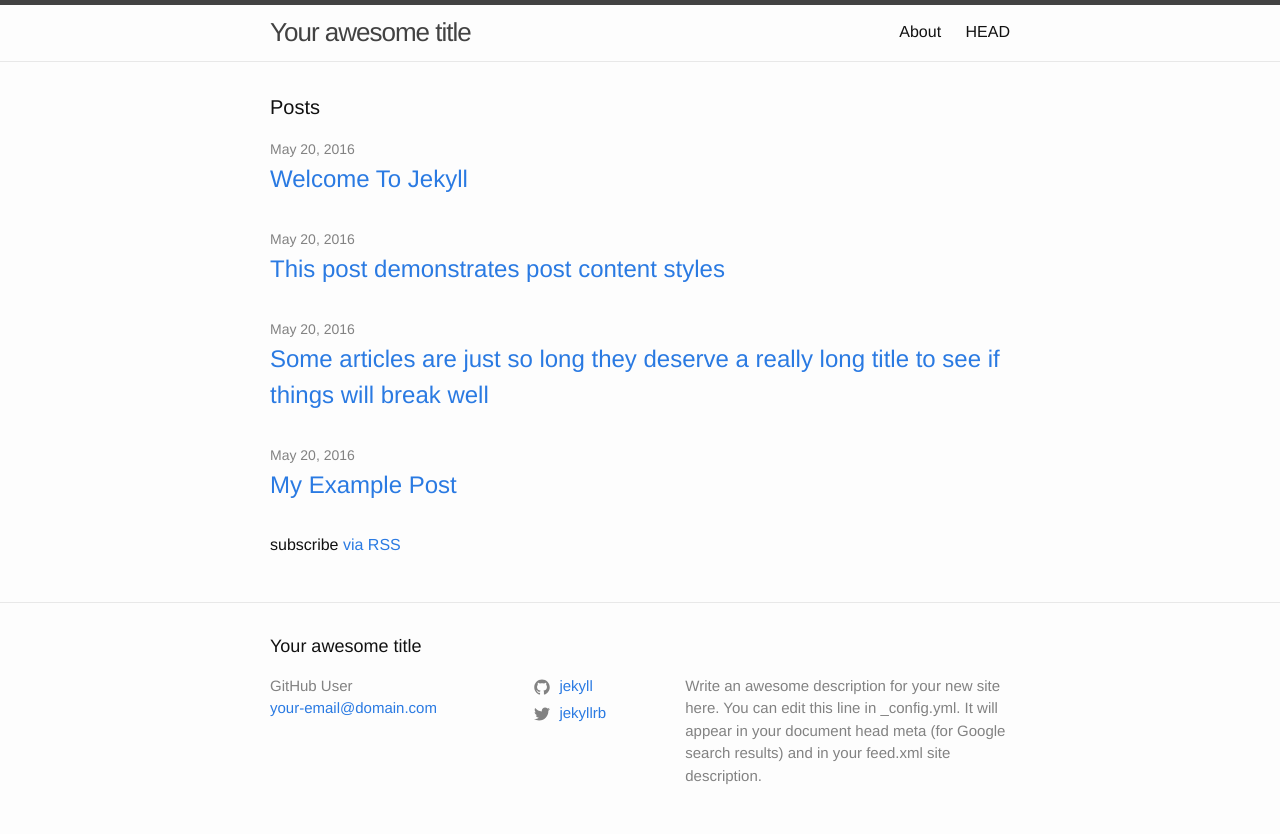
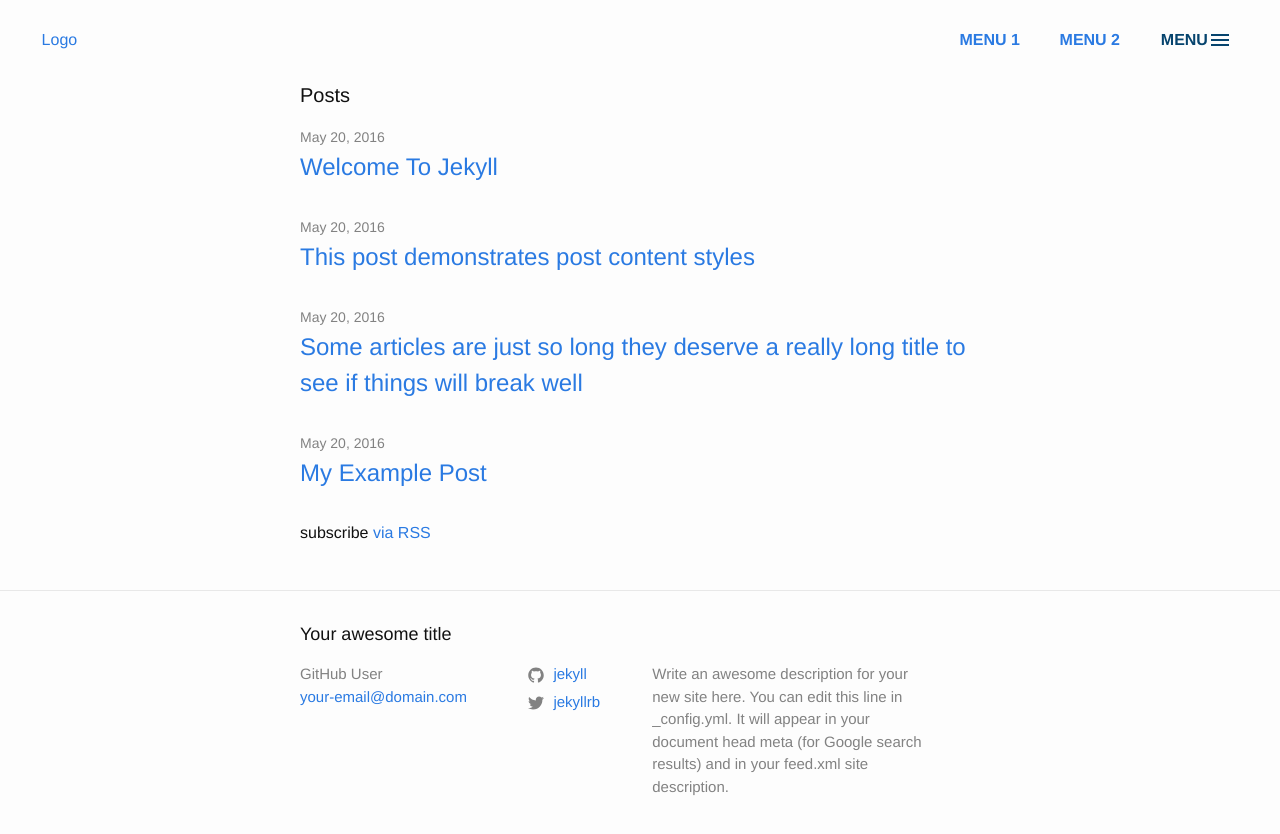
Before and after one commit to centros4520/t-2021, a Jekyll site: the page built from index.md, in a window 1280 px wide. Shown: the top 834 px of the page. Built offline with Jekyll 4.4.1, drawn with Linux system fonts in a browser that asks for light colours; nearby versions of some CDN libraries.

Commit message:
Add Header Full Screen Navigation

```diff
--- a/_includes/head.html
+++ b/_includes/head.html
@@ -9,7 +9,7 @@
   <link rel="stylesheet" href="{{ "/assets/main.css" | relative_url }}">
   <link rel="canonical" href="{{ page.url | replace:'index.html','' | absolute_url }}">
   <link rel="alternate" type="application/rss+xml" title="{{ site.title | escape }}" href="{{ "/feed.xml" | relative_url }}">
-
+  <script src="https://cdnjs.cloudflare.com/ajax/libs/jquery/2.1.3/jquery.js" integrity="sha256-goy7ystDD5xbXSf+kwL4eV6zOPJCEBD1FBiCElIm+U8=" crossorigin="anonymous"></script>
   {% if jekyll.environment == 'production' and site.google_analytics %}
   {% include google-analytics.html %}
   {% endif %}
--- /dev/null
+++ b/_includes/header-fullscreen.html
@@ -0,0 +1,82 @@
+<!-- https://codyhouse.co/demo/full-screen-pop-out-navigation/index.html -->
+<header class="cd-header">
+		<div class="cd-logo"><a href="/">Logo</a></div>
+
+		<nav>
+			<ul class="cd-secondary-nav">
+				<li><a href="/about/">Menu 1</a></li>
+				<li><a href="/about/">Menu 2</a></li>
+			</ul>
+		</nav> <!-- cd-nav -->
+
+		<a class="cd-primary-nav-trigger" href="#">
+			<span class="cd-menu-text">Menu</span><span class="cd-menu-icon"></span>
+		</a> <!-- cd-primary-nav-trigger -->
+	</header>
+
+	<nav>
+		<ul class="cd-primary-nav">
+			<li class="cd-label">Section Title</li>
+            <li><a href="/">Page Link</a></li>
+            <li><a href="/">Page Link</a></li>
+            <li><a href="/">Page Link</a></li>
+            <li class="cd-label">Section Title</li>
+            <li><a href="/">Page Link</a></li>
+            <li><a href="/">Page Link</a></li>
+            <li><a href="/">Page Link</a></li>
+            <li class="cd-label">Section Title</li>
+			<li class="cd-social cd-facebook"><a href="#0">Facebook</a></li>
+			<li class="cd-social cd-instagram"><a href="#0">Instagram</a></li>
+			<li class="cd-social cd-dribbble"><a href="#0">Dribbble</a></li>
+			<li class="cd-social cd-twitter"><a href="#0">Twitter</a></li>
+		</ul>
+  </nav>
+
+<script>
+  $(document).ready(function () {
+   var MQL = 1170; //same as header-fullscreen.scss
+
+	//primary navigation slide-in effect
+	if($(window).width() > MQL) {
+		var headerHeight = $('.cd-header').height();
+		$(window).on('scroll',
+		{
+	        previousTop: 0
+	    },
+	    function () {
+		    var currentTop = $(window).scrollTop();
+		    //check if user is scrolling up
+		    if (currentTop < this.previousTop ) {
+		    	//if scrolling up...
+		    	if (currentTop > 0 && $('.cd-header').hasClass('is-fixed')) {
+		    		$('.cd-header').addClass('is-visible');
+		    	} else {
+		    		$('.cd-header').removeClass('is-visible is-fixed');
+		    	}
+		    } else {
+		    	//if scrolling down...
+		    	$('.cd-header').removeClass('is-visible');
+		    	if( currentTop > headerHeight && !$('.cd-header').hasClass('is-fixed')) $('.cd-header').addClass('is-fixed');
+		    }
+		    this.previousTop = currentTop;
+		});
+	}
+
+	//open/close primary navigation
+	$('.cd-primary-nav-trigger').on('click', function(){
+		$('.cd-menu-icon').toggleClass('is-clicked');
+		$('.cd-header').toggleClass('menu-is-open');
+
+		//in firefox transitions break when parent overflow is changed, so we need to wait for the end of the trasition to give the body an overflow hidden
+		if( $('.cd-primary-nav').hasClass('is-visible') ) {
+			$('.cd-primary-nav').removeClass('is-visible').one('webkitTransitionEnd otransitionend oTransitionEnd msTransitionEnd transitionend',function(){
+				$('body').removeClass('overflow-hidden');
+			});
+		} else {
+			$('.cd-primary-nav').addClass('is-visible').one('webkitTransitionEnd otransitionend oTransitionEnd msTransitionEnd transitionend',function(){
+				$('body').addClass('overflow-hidden');
+			});
+		}
+	});
+  });
+</script>
--- a/_layouts/default.html
+++ b/_layouts/default.html
@@ -5,7 +5,7 @@
 
   <body>
 
-    {% include header.html %}
+    {% include header-fullscreen.html %}
 
     <main class="page-content" aria-label="Content">
       <div class="wrapper">
--- /dev/null
+++ b/_sass/custom.scss
@@ -0,0 +1,4 @@
+// Import partials.
+@import
+  "custom/header-fullscreen"
+;
--- /dev/null
+++ b/_sass/custom/_header-fullscreen.scss
@@ -0,0 +1,373 @@
+/* --------------------------------
+
+https://codyhouse.co/demo/full-screen-pop-out-navigation/index.html#0
+
+-------------------------------- */
+
+$base-header-color: #fdfdfd !default;
+$base-overlay-color: rgba(253, 253, 253, 0.95) !default;
+$link-color:#06446e;
+
+* {
+  -webkit-box-sizing: border-box;
+  -moz-box-sizing: border-box;
+  box-sizing: border-box;
+  &:after, &:before {
+    -webkit-box-sizing: border-box;
+    -moz-box-sizing: border-box;
+    box-sizing: border-box;
+  }
+}
+
+ul {
+  margin: 0;
+}
+.page-content{
+  padding-top:80px;
+}
+body {
+  &.overflow-hidden {
+    /* when primary navigation is visible, the content in the background won't scroll */
+    overflow: hidden;
+  }
+}
+
+/* --------------------------------
+
+Header components
+
+-------------------------------- */
+
+.cd-header {
+  position: absolute;
+  top: 0;
+  left: 0;
+  background: $base-overlay-color;
+  height: 50px;
+  width: 100%;
+  z-index: 3;
+  box-shadow: 0 1px 2px rgba(0, 0, 0, 0.3);
+  -webkit-font-smoothing: antialiased;
+  -moz-osx-font-smoothing: grayscale;
+}
+
+@media only screen and (min-width: 768px) {
+  .cd-header {
+    height: 80px;
+    // background: transparent;
+    box-shadow: none;
+    &.menu-is-open {
+      /* add a background color to the header when the navigation is open */
+      background-color: $base-header-color;
+      box-shadow: 0 1px 2px rgba(0, 0, 0, 0.3);
+     }
+  }
+
+}
+
+@media only screen and (min-width: 1170px) {
+  .cd-header {
+    -webkit-transition: background-color 0.3s;
+    -moz-transition: background-color 0.3s;
+    transition: background-color 0.3s;
+    /* Force Hardware Acceleration in WebKit */
+    -webkit-transform: translate3d(0, 0, 0);
+    -moz-transform: translate3d(0, 0, 0);
+    -ms-transform: translate3d(0, 0, 0);
+    -o-transform: translate3d(0, 0, 0);
+    transform: translate3d(0, 0, 0);
+    -webkit-backface-visibility: hidden;
+    backface-visibility: hidden;
+    &.is-fixed {
+      /* when the user scrolls down, we hide the header right above the viewport */
+      position: fixed;
+      top: -80px;
+      background-color: $base-header-color;
+      -webkit-transition: -webkit-transform 0.3s;
+      -moz-transition: -moz-transform 0.3s;
+      transition: transform 0.3s;
+    }
+    &.is-visible {
+      /* if the user changes the scrolling direction, we show the header */
+      -webkit-transform: translate3d(0, 100%, 0);
+      -moz-transform: translate3d(0, 100%, 0);
+      -ms-transform: translate3d(0, 100%, 0);
+      -o-transform: translate3d(0, 100%, 0);
+      transform: translate3d(0, 100%, 0);
+      box-shadow: 0 1px 2px rgba(0, 0, 0, 0.3);
+    }
+    &.menu-is-open {
+      /* add a background color to the header when the navigation is open */
+      background-color: $base-header-color;
+      box-shadow: 0 1px 2px rgba(0, 0, 0, 0.3);
+    }
+  }
+}
+/* --------------------------------
+
+Logo components
+
+-------------------------------- */
+
+.cd-logo {
+  display: block;
+  position: absolute;
+  top: 50%;
+  bottom: auto;
+  -webkit-transform: translateY(-50%);
+  -moz-transform: translateY(-50%);
+  -ms-transform: translateY(-50%);
+  -o-transform: translateY(-50%);
+  transform: translateY(-50%);
+  left: .875em;
+  img {
+    display: block;
+  }
+}
+
+@media only screen and (min-width: 768px) {
+  .cd-logo {
+    left: 2.6em;
+  }
+}
+
+/* --------------------------------
+
+Secondary Nav Links components
+
+-------------------------------- */
+
+.cd-secondary-nav {
+  position: absolute;
+  top: 50%;
+  bottom: auto;
+  -webkit-transform: translateY(-50%);
+  -moz-transform: translateY(-50%);
+  -ms-transform: translateY(-50%);
+  -o-transform: translateY(-50%);
+  transform: translateY(-50%);
+  right: 10em;
+  /* hidden on small devices */
+  display: none;
+  li {
+    display: inline-block;
+    margin-left: 2.2em;
+  }
+  a {
+    display: inline-block;
+    // color: white;
+    text-transform: uppercase;
+    font-weight: 700;
+  }
+}
+
+@media only screen and (min-width: 768px) {
+  .cd-secondary-nav {
+    display: block;
+  }
+}
+
+/* --------------------------------
+
+Primary Nav Trigger components
+
+-------------------------------- */
+
+.cd-primary-nav-trigger {
+  position: absolute;
+  right: 0;
+  top: 0;
+  height: 100%;
+  width: 50px;
+  background-color: transparent;
+  .cd-menu-text {
+    color: $link-color;
+    text-transform: uppercase;
+    font-weight: 700;
+    /* hide the text on small devices */
+    display: none;
+  }
+  .cd-menu-icon {
+    /* this span is the central line of the menu icon */
+    display: inline-block;
+    position: absolute;
+    left: 50%;
+    top: 50%;
+    bottom: auto;
+    right: auto;
+    -webkit-transform: translateX(-50%) translateY(-50%);
+    -moz-transform: translateX(-50%) translateY(-50%);
+    -ms-transform: translateX(-50%) translateY(-50%);
+    -o-transform: translateX(-50%) translateY(-50%);
+    transform: translateX(-50%) translateY(-50%);
+    width: 18px;
+    height: 2px;
+    background-color: $link-color;
+    -webkit-transition: background-color 0.3s;
+    -moz-transition: background-color 0.3s;
+    transition: background-color 0.3s;
+    /* these are the upper and lower lines in the menu icon */
+    &::before, &:after {
+      content: '';
+      width: 100%;
+      height: 100%;
+      position: absolute;
+      background-color: $link-color;
+      right: 0;
+      -webkit-transition: -webkit-transform .3s, top .3s, background-color 0s;
+      -moz-transition: -moz-transform .3s, top .3s, background-color 0s;
+      transition: transform .3s, top .3s, background-color 0s;
+    }
+    &::before {
+      top: -5px;
+    }
+    &::after {
+      top: 5px;
+    }
+    &.is-clicked {
+      background-color: rgba(255, 255, 255, 0);//make middle bar transparent
+      &::before, &::after {
+        background-color: $link-color;
+      }
+      &::before {
+        top: 0;
+        -webkit-transform: rotate(135deg);
+        -moz-transform: rotate(135deg);
+        -ms-transform: rotate(135deg);
+        -o-transform: rotate(135deg);
+        transform: rotate(135deg);
+      }
+      &::after {
+        top: 0;
+        -webkit-transform: rotate(225deg);
+        -moz-transform: rotate(225deg);
+        -ms-transform: rotate(225deg);
+        -o-transform: rotate(225deg);
+        transform: rotate(225deg);
+      }
+    }
+  }
+}
+
+@media only screen and (min-width: 768px) {
+  .cd-primary-nav-trigger {
+    width: 100px;
+    padding-left: 1em;
+    background-color: transparent;
+    height: 30px;
+    line-height: 30px;
+    right: 2.2em;
+    top: 50%;
+    bottom: auto;
+    -webkit-transform: translateY(-50%);
+    -moz-transform: translateY(-50%);
+    -ms-transform: translateY(-50%);
+    -o-transform: translateY(-50%);
+    transform: translateY(-50%);
+    .cd-menu-text {
+      display: inline-block;
+    }
+    .cd-menu-icon {
+      left: auto;
+      right: 1em;
+      -webkit-transform: translateX(0) translateY(-50%);
+      -moz-transform: translateX(0) translateY(-50%);
+      -ms-transform: translateX(0) translateY(-50%);
+      -o-transform: translateX(0) translateY(-50%);
+      transform: translateX(0) translateY(-50%);
+    }
+  }
+}
+
+/* --------------------------------
+
+Primary Nav Links components
+
+-------------------------------- */
+
+.cd-primary-nav {
+  /* by default it's hidden - on top of the viewport */
+  position: fixed;
+  left: 0;
+  top: 0;
+  height: 100%;
+  width: 100%;
+  background: $base-overlay-color;
+  z-index: 2;
+  text-align: center;
+  padding: 50px 0;
+  -webkit-backface-visibility: hidden;
+  backface-visibility: hidden;
+  overflow: auto;
+  /* this fixes the buggy scrolling on webkit browsers - mobile devices only - when overflow property is applied */
+  -webkit-overflow-scrolling: touch;
+  -webkit-transform: translateY(-100%);
+  -moz-transform: translateY(-100%);
+  -ms-transform: translateY(-100%);
+  -o-transform: translateY(-100%);
+  transform: translateY(-100%);
+  -webkit-transition-property: -webkit-transform;
+  -moz-transition-property: -moz-transform;
+  transition-property: transform;
+  -webkit-transition-duration: 0.4s;
+  -moz-transition-duration: 0.4s;
+  transition-duration: 0.4s;
+  li {
+    font-size: 22px;
+    font-size: 1.375rem;
+    font-weight: 300;
+    -webkit-font-smoothing: antialiased;
+    -moz-osx-font-smoothing: grayscale;
+    margin: .2em 0;
+    text-transform: capitalize;
+  }
+  a {
+    display: inline-block;
+    padding: .4em 1em;
+    border-radius: 0.25em;
+    -webkit-transition: background 0.2s;
+    -moz-transition: background 0.2s;
+    transition: background 0.2s;
+  }
+}
+//Modernizr
+.no-touch .cd-primary-nav a:hover {
+  background-color: #e36767;
+}
+
+.cd-primary-nav {
+  .cd-label {
+    color: $link-color;
+    text-transform: uppercase;
+    font-weight: 700;
+    font-size: 14px;
+    font-size: 0.875rem;
+    margin: 2.4em 0 .8em;
+  }
+  &.is-visible {
+    -webkit-transform: translateY(0);
+    -moz-transform: translateY(0);
+    -ms-transform: translateY(0);
+    -o-transform: translateY(0);
+    transform: translateY(0);
+  }
+}
+
+@media only screen and (min-width: 768px) {
+  .cd-primary-nav {
+    padding: 80px 0;
+  }
+}
+
+@media only screen and (min-width: 1170px) {
+  .cd-primary-nav {
+    li {
+      font-size: 30px;
+      font-size: 1.875rem;
+    }
+    .cd-label {
+      font-size: 16px;
+      font-size: 1rem;
+    }
+  }
+}
--- a/assets/main.scss
+++ b/assets/main.scss
@@ -2,4 +2,7 @@
 # Only the main Sass file needs front matter (the dashes are enough)
 ---
 
-@import "minima";
+@import
+    "minima",
+    "custom"
+;
```
